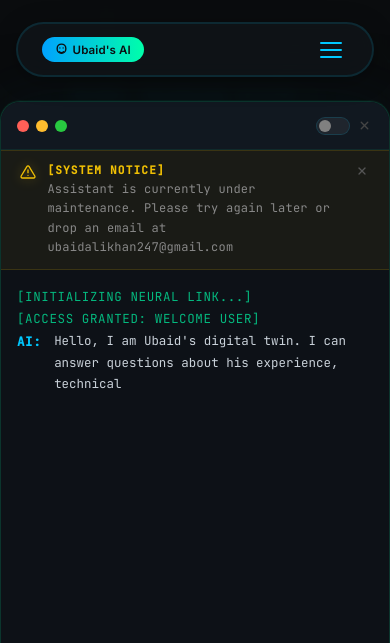
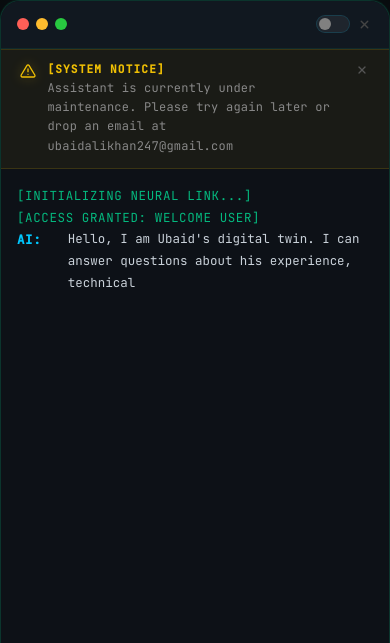
Before and after one commit to ubaidxai/portfolio, a plain HTML site: page index.html in a window 390 px wide. Both pictures are taken after a click on the link "Ubaid's AI". Shown: the top 643 px of the page. Drawn offline with nearby package versions, Linux system fonts and the light colour scheme.

Commit message:
fix mobile responsiveness issues

```diff
--- a/css/chat.css
+++ b/css/chat.css
@@ -151,11 +151,17 @@
   align-items: flex-start;
 }
 
+.ai-message-content {
+  flex: 1;
+  word-break: break-word;
+}
+
 .ai-message-label {
   flex-shrink: 0;
   font-weight: 700;
   letter-spacing: 0.05em;
   margin-top: 1px;
+  width: 38px;
 }
 
 .ai-message--ai   .ai-message-label { color: #00c8ff; }
--- a/css/history.css
+++ b/css/history.css
@@ -68,8 +68,8 @@
   .ai-terminal {
     max-width: 100%;
     width: 100%;
-    max-height: 88vh;
-    height: 92vh;
+    max-height: 100%;
+    height: 100%;
     border-radius: 20px 20px 0 0;
     border-bottom: none;
   }
--- a/js/chat.js
+++ b/js/chat.js
@@ -17,6 +17,7 @@ let conversationHistory = [];
 let isBooted = false;
 
 function openAITerminal() {
+  document.getElementById("navbar").style.display = "none";
   const overlay = document.getElementById("ai-overlay");
   overlay.classList.add("active");
   document.body.style.overflow = "hidden";
@@ -32,6 +33,7 @@ function openAITerminal() {
 }
 
 function closeAITerminal() {
+  document.getElementById("navbar").style.display = "";
   const overlay = document.getElementById("ai-overlay");
   overlay.classList.remove("active");
   document.body.style.overflow = "";
```
